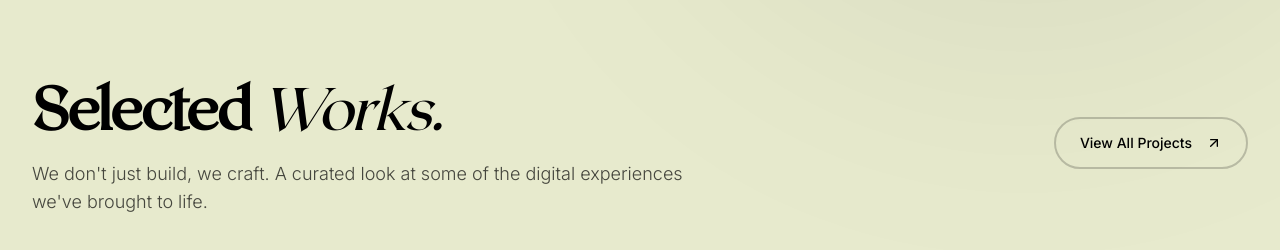
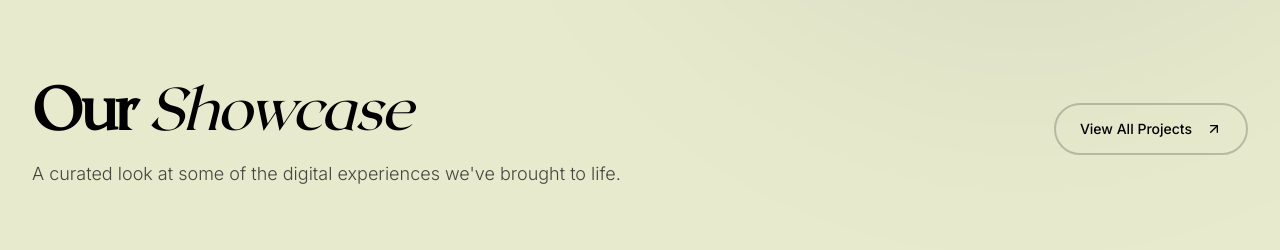
Before and after one commit to ThoughtHubHQ/thoughthub-ui, a Next.js app: page / in a window 1280 px wide. Shown: the part 811-1061 px from the top of the page. Built offline with nearby package versions, Linux system fonts and the light colour scheme; no server answers.

Commit message:
updated work section heading

```diff
--- a/app/(home)/_sections/Work.tsx
+++ b/app/(home)/_sections/Work.tsx
@@ -52,10 +52,10 @@ export default function Work() {
             <h2
               className={`${roxborough.className} text-4xl md:text-6xl font-bold text-black dark:text-[#fafaf8] tracking-tight leading-tight mb-4`}
             >
-              Selected <span className="italic font-light">Works.</span>
+              Our <span className="italic font-light">Showcase</span>
             </h2>
             <p className="text-lg text-black/70 dark:text-white/70 font-light">
-              We don&apos;t just build, we craft. A curated look at some of the
+               A curated look at some of the
               digital experiences we&apos;ve brought to life.
             </p>
           </div>
```
